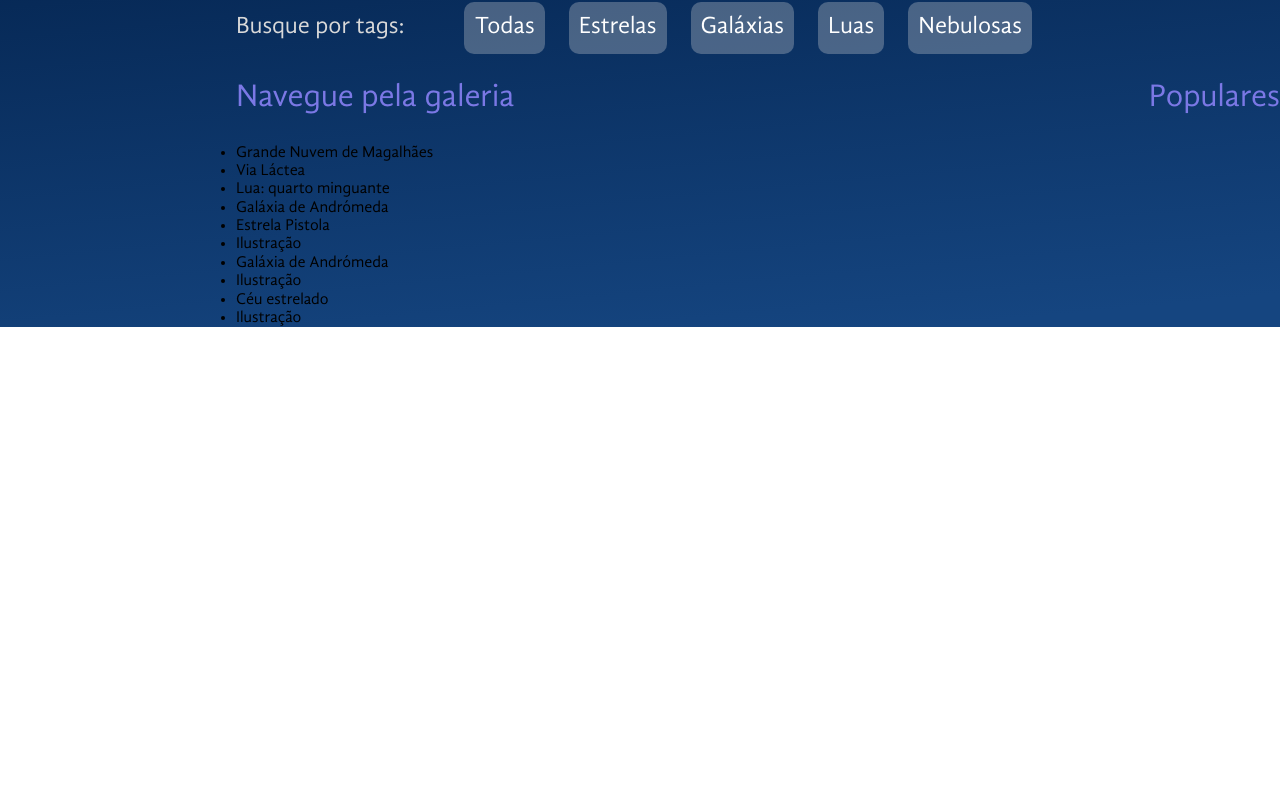
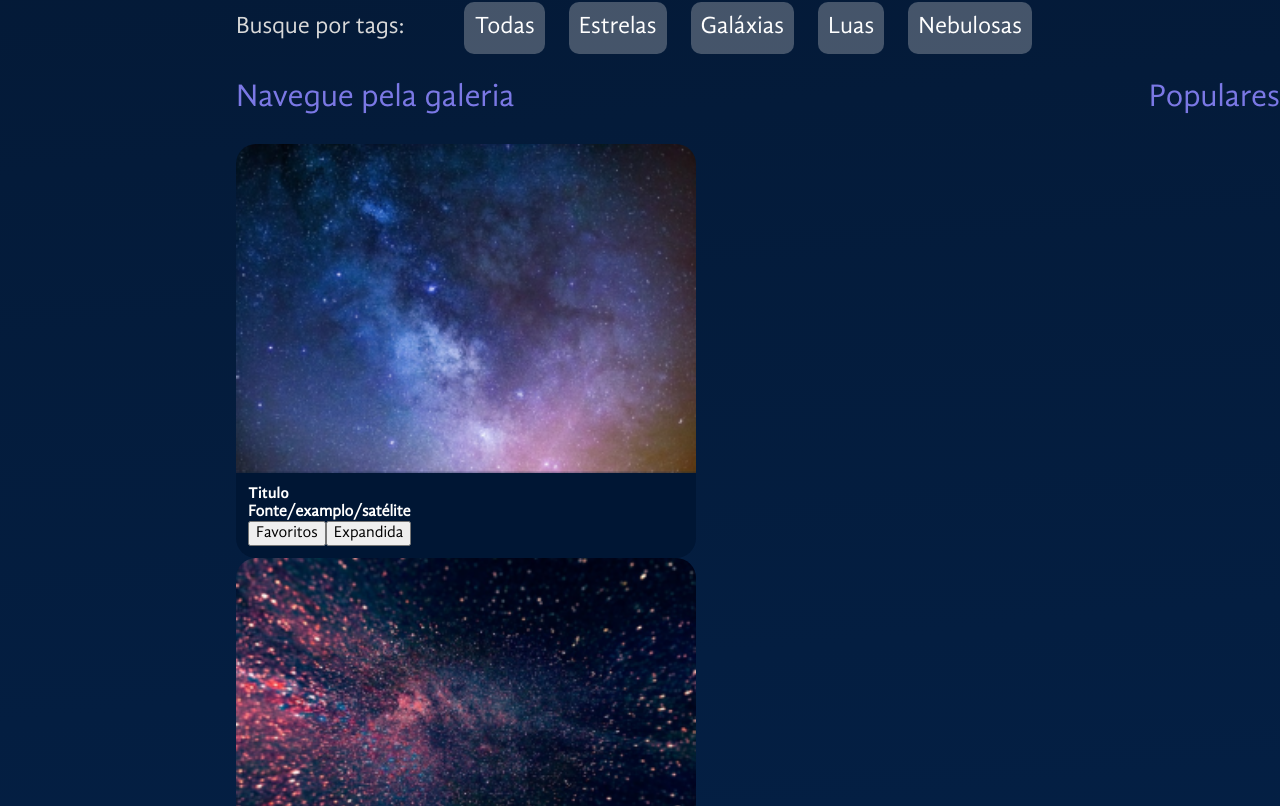
Before and after one commit to jeff-pedro/learn-react-space-app, a React (Vite) app: page / in a window 1280 px wide. Shown: the part 574-1380 px from the top of the page. Before the commit the page ends 901 px from the top, so only its background shows below. Built offline with nearby package versions, Linux system fonts and the light colour scheme.

Commit message:
estilizando componente de imagem

```diff
--- a/src/componentes/Galeria/Imagem/index.jsx
+++ b/src/componentes/Galeria/Imagem/index.jsx
@@ -1,17 +1,54 @@
-const Imagem = () => {
+import { useState } from "react"
+import styled from "styled-components";
+
+const Figure = styled.figure`
+  width: ${ (props) => props.$expandida ? "90%" : "460px" };
+  max-width: 100%;
+  margin: 0;
+  display: flex;
+  flex-direction: column;
+  & > img {
+    max-width: 100%;
+    border-radius: 20px 20px 0 0;
+  }
+  figcaption {
+    background-color: #001634;
+    border-radius: 0 0 20px 20px;
+    color: white;
+    box-sizing: border-box;
+    padding: 12px;
+    h3 {
+      font-family: "GandhiSansBold";
+    }
+    h4 {
+      flex-grow: 1;
+    }
+    h3,
+    h4 {
+      margin: 0;
+      font-size: 16px;
+    }
+  }
+`
+
+const Imagem = ({ foto }) => {
+  const [expandida, setExpandida] = useState(false);
+  console.log(expandida)
+
   return (
-    <figure>
-      <img src="" alt="" />
-      <p>Tag</p>
+    <Figure $expandida={expandida} >
+      <img src={foto.path} alt="" />
       <figcaption>
         <footer>
             <h3>Titulo</h3>
-            <p>Fonte/examplo/satélite</p>
+            <h4>Fonte/examplo/satélite</h4>
             <button>Favoritos</button>
-            <button>Expandido</button>
+            <button
+              onClick={() => setExpandida(!expandida)}
+            >Expandida</button>
         </footer>
       </figcaption>
-    </figure>
+    </Figure>
   )
 }
 
--- a/src/componentes/Galeria/index.jsx
+++ b/src/componentes/Galeria/index.jsx
@@ -2,6 +2,7 @@ import styled from "styled-components"
 import Titulo from "../Titulo"
 import Populares from "./Populares"
 import Tags from "./Tags"
+import Imagem from "./Imagem"
 
 const GaleriaContainer = styled.div`
   display: flex;
@@ -19,9 +20,10 @@ const Galeria = ({ fotos }) => {
         <SecaoFluida>
           <Titulo>Navegue pela galeria</Titulo>
             {fotos.map(foto =>
-              <ul key={foto.id}>
-                <li>{foto.titulo}</li>
-              </ul>
+              <Imagem
+                key={foto.id}
+                foto={foto}
+              />
             )}
         </SecaoFluida>
         <Populares />
```
